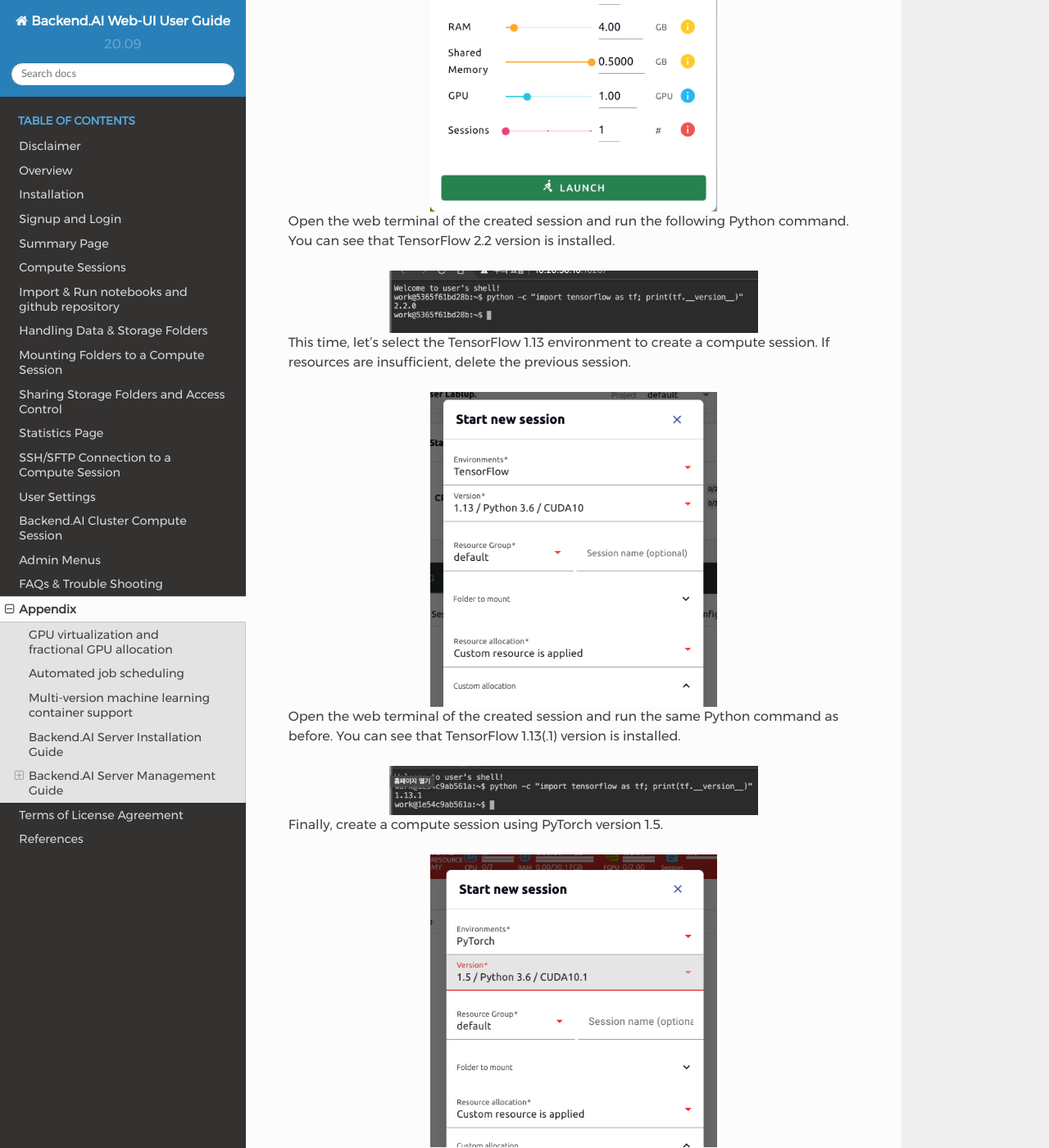
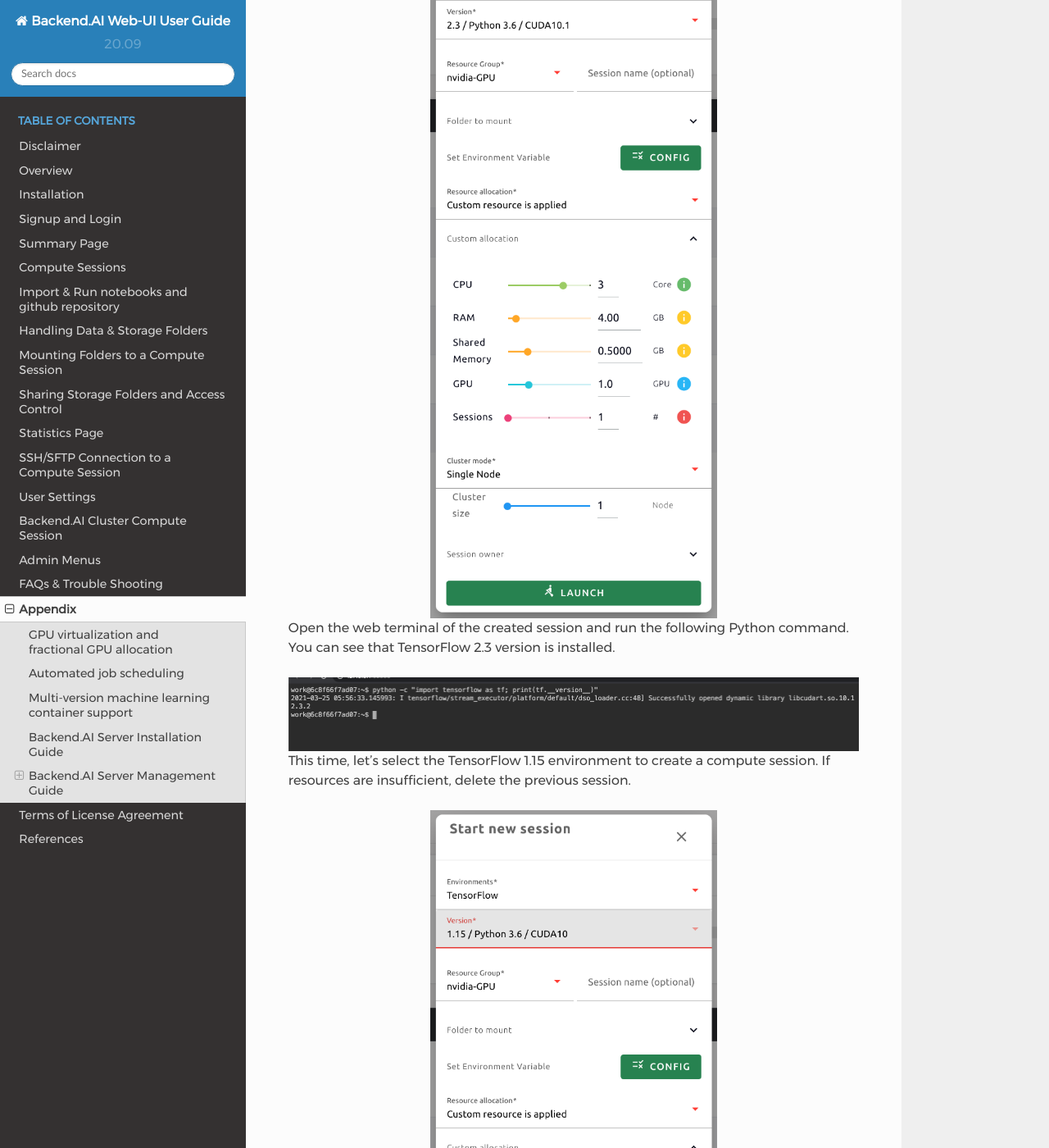
Before and after one commit to lablup/backend.ai-docs-webui, a Sphinx documentation site: the page built from docs/appendix/appendix.rst, in a window 1280 px wide and 1400 px high, scrolled down 6786 px. Shown: the whole window at 82% size. Built offline with Sphinx 7.4.7 and the Read the Docs theme 2.0.0, drawn with Linux system fonts in a browser that asks for light colours; some of the changed text lies outside the part shown.

Commit message:
docs: update session launcher image files and related ones to reflect the latest UI of session launcher dialog

```diff
--- a/docs/appendix/appendix.rst
+++ b/docs/appendix/appendix.rst
@@ -131,30 +131,29 @@
    :width: 350
    :align: center
 
-Here, let's select the TensorFlow 2.2 environment and created a session.
+Here, let's select the TensorFlow 2.3 environment and created a session.
 
-.. image:: session_launch_dialog_tf22.png
+.. image:: session_launch_dialog_tf23.png
    :width: 350
    :align: center
 
 Open the web terminal of the created session and run the following Python
-command. You can see that TensorFlow 2.2 version is installed.
+command. You can see that TensorFlow 2.3 version is installed.
 
-.. image:: tf22_version_print.png
-   :width: 450
+.. image:: tf23_version_print.png
    :align: center
 
-This time, let's select the TensorFlow 1.13 environment to create a compute
+This time, let's select the TensorFlow 1.15 environment to create a compute
 session. If resources are insufficient, delete the previous session.
 
-.. image:: session_launch_dialog_tf113.png
+.. image:: session_launch_dialog_tf115.png
    :width: 350
    :align: center
 
 Open the web terminal of the created session and run the same Python command as
-before. You can see that TensorFlow 1.13(.1) version is installed.
+before. You can see that TensorFlow 1.15(.4) version is installed.
 
-.. image:: tf113_version_print.png
+.. image:: tf115_version_print.png
    :width: 450
    :align: center
 
```
Also changed, not shown: docs/appendix/session_launch_dialog_3_sessions.png, docs/appendix/session_launch_dialog_pytorch15.png, docs/appendix/session_launch_dialog_tf115.png (added), docs/appendix/session_launch_dialog_tf23.png (added), docs/appendix/session_launch_dialog_with_gpu.png, docs/appendix/tf115_version_print.png (added), docs/appendix/tf23_version_print.png (added), docs/cluster_session/session_launch_dialog.png, docs/import_run/session_launcher_in_importing_notebook.png, docs/mount_vfolder/create_session_with_folders.png, docs/sessions_all/session_launch_dialog.png, 1 other file.
